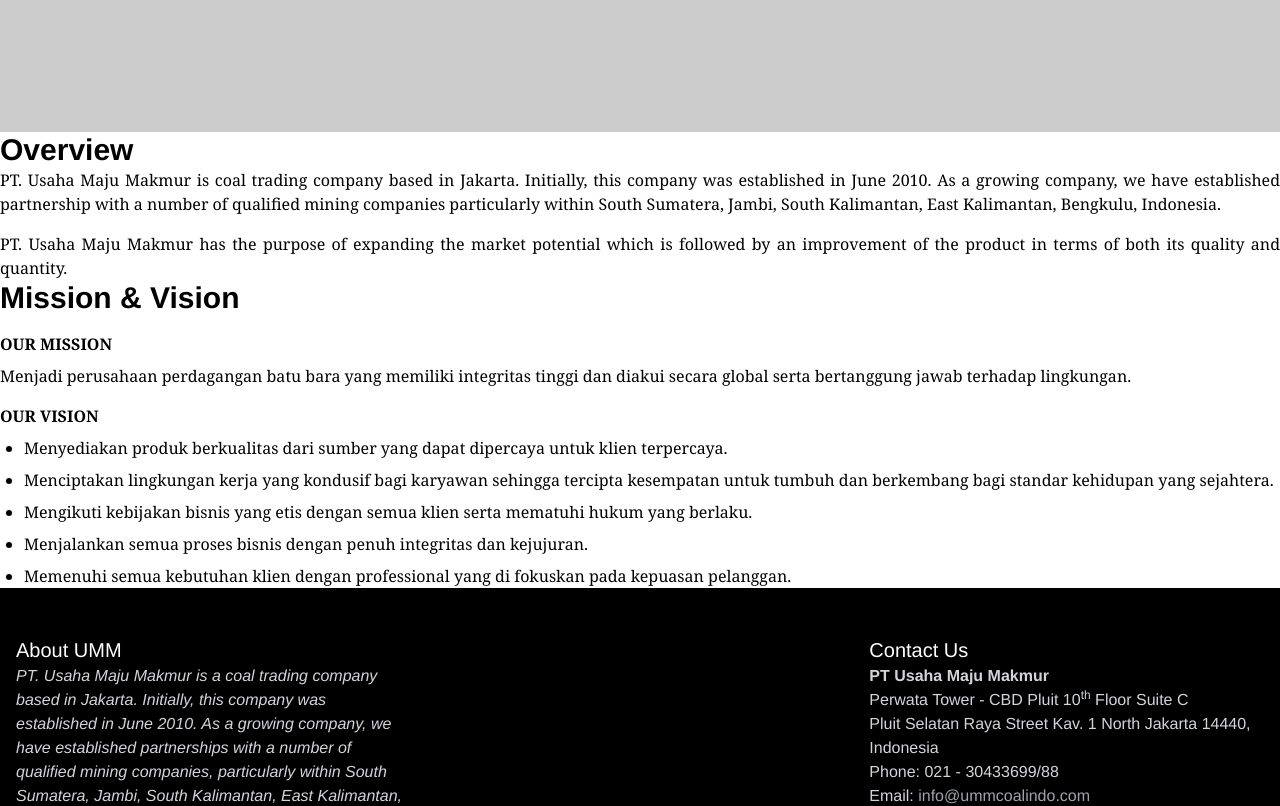
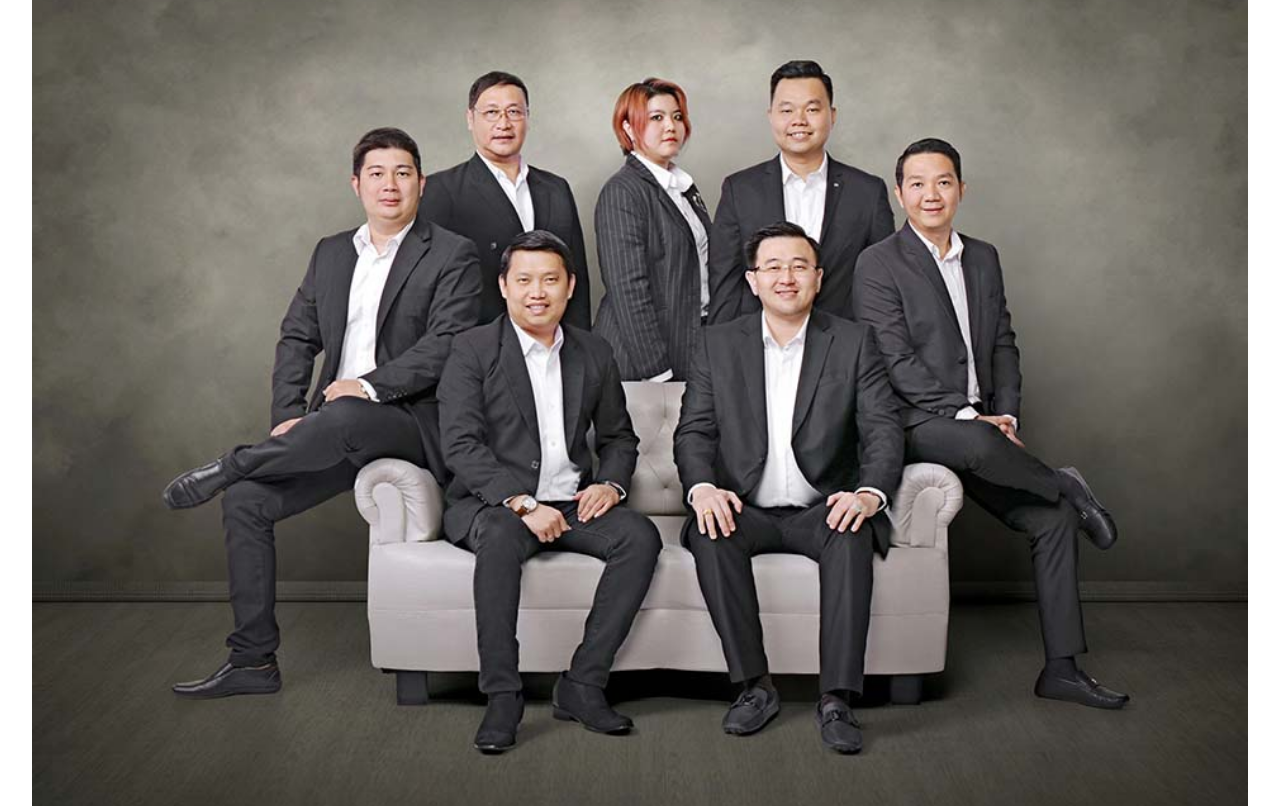
Before and after one commit to Bijas48/UMM-web-refactor, a Vue app: page /about in a window 1280 px wide. Shown: the part 960-1766 px from the top of the page. Built offline with nearby package versions, Linux system fonts and the light colour scheme.

Commit message:
Memperbaikin responsive di ProductSpec

```diff
--- a/src/components/ProductSpec.vue
+++ b/src/components/ProductSpec.vue
@@ -14,7 +14,7 @@
       <!-- Features Row -->
       <div class="flex flex-wrap justify-between">
         <!-- Left Column -->
-        <div class="w-full md:w-1/3 lg:w-1/4">
+        <div class="grid w-full md:w-1/3 lg:w-1/4 content-evenly">
           <div class="flex flex-col md:flex-row items-center mb-4">
             <div class="text-4xl md:mr-4 mb-2 md:mb-0">
               <Icon icon="et:map-pin" class="w-10 h-10" />
@@ -36,14 +36,16 @@
             </p>
           </div>
         </div>
+
         <!-- Image in Center -->
-        <div class="hidden md:block w-full md:w-1/3 lg:w-2/5 place-content-center">
-          <div class="flex justify-center">
+        <div class="hidden md:block w-full md:w-1/3 lg:w-2/5">
+          <div class="grid place-content-center h-full">
             <img :src="productGif" alt="Feature Image" />
           </div>
         </div>
+
         <!-- Right Column -->
-        <div class="w-full md:w-1/3 lg:w-1/4">
+        <div class="grid w-full md:w-1/3 lg:w-1/4 content-evenly">
           <div class="flex flex-col md:flex-row items-center mb-4">
             <div class="text-4xl md:mr-4 mb-2 md:mb-0">
               <Icon icon="et:global" class="w-10 h-10" />
--- a/src/views/AboutView.vue
+++ b/src/views/AboutView.vue
@@ -1,6 +1,7 @@
 <script setup>
 import FooterCom from '@/components/FooterCom.vue'
 import HeroSectionforPages from '@/components/HeroSectionforPages.vue'
+import section1Image from '@/assets/images/AboutView/section-1.jpg'
 </script>
 
 <template>
@@ -9,20 +10,23 @@
     :src-image="'AboutView/header-bg.jpg'"
     :overlay="true"
   />
-  <section>
-    <div>
+  <section class="py-16">
+    <div class="container mx-auto">
       <div class="w-full">
         <h2 class="text-3xl font-semibold text-center">TEAM OF MANAGEMENT</h2>
         <!-- Gambar dummy -->
-        <img
+        <!-- <img
           src="https://via.placeholder.com/1200x600"
           class="w-full h-auto"
           alt="Management Team Image"
+        /> -->
+        <img
+          :src="section1Image"
+          class="w-full h-[50vh] md:h-[50%] object-cover px-8"
+          alt="Management Team Image"
         />
       </div>
-    </div>
 
-    <div>
       <div class="w-full">
         <h2 class="text-3xl font-semibold text-left">Overview</h2>
         <div class="text-base font-serif">
@@ -38,9 +42,7 @@
           </p>
         </div>
       </div>
-    </div>
 
-    <div>
       <div class="w-full">
         <h2 class="text-3xl font-semibold text-left">Mission & Vision</h2>
         <div class="text-base font-serif text-left mt-4">
```
